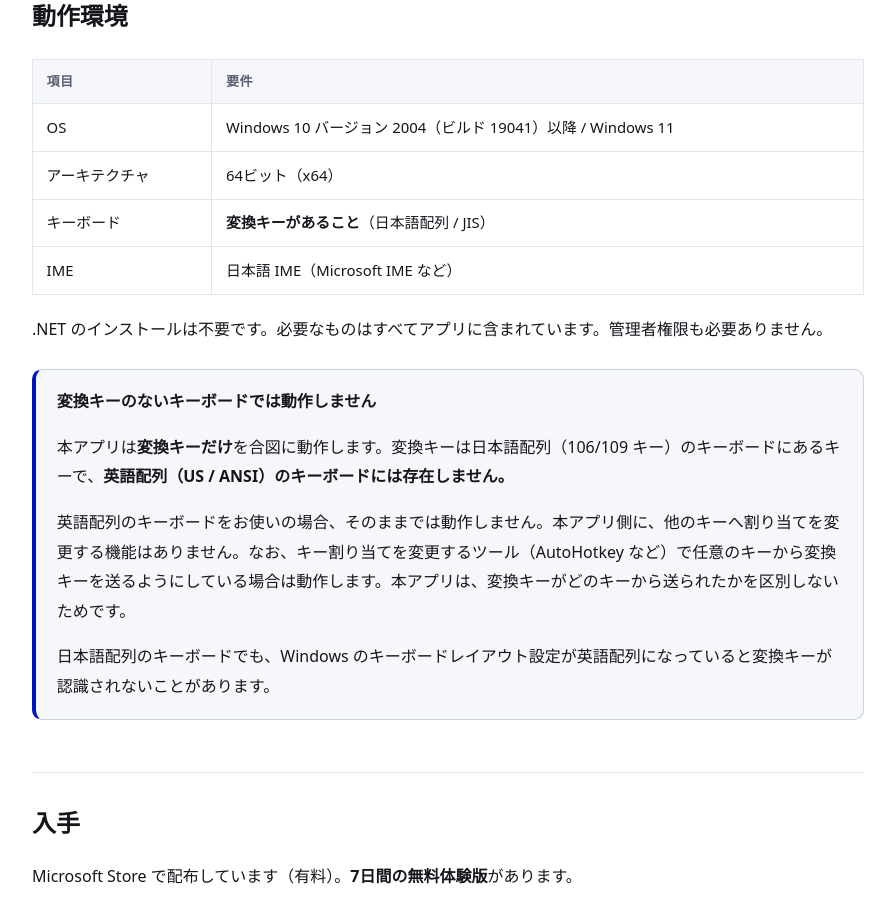
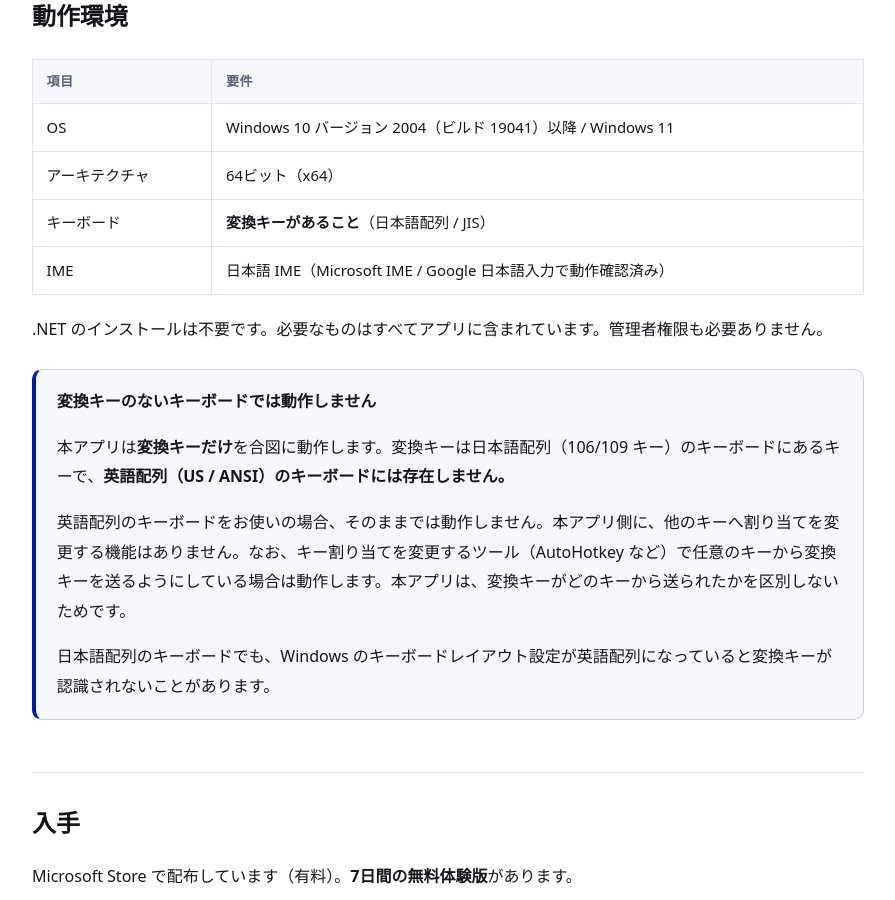
Before and after one commit to moappsupport/ro-maji_IME_Rescue, a Jekyll site: the page built from index.md, in a window 1280 px wide and 900 px high, scrolled down 2040 px. Shown: the whole window, without its empty margins (192-1087 px from the left). Built offline with Jekyll 4.4.1, drawn with Linux system fonts in a browser that asks for light colours.

Commit message:
失敗通知に対処法を入れ、Google 日本語入力の対応を明記
## 失敗時のトーストに対処法が無かった

対処法が書かれていたのは CopyTimeout だけで、他は原因の説明で終わっていた。
常駐型でウィンドウが無く、ユーザーが設定画面に辿り着く手がかりが他に無いため、
次に何をすればよいかを必ず入れる。

特に SelectionVerifyFailed は実測で唯一観測された失敗で、トラブルシューティング
でも最上位に置いた症状なのに、中断した事実しか伝えていなかった。

- 1 行目はトラブルシューティングの見出しと一致させる。ユーザーはこの文言を
  そのまま検索するため、変えるとドキュメントに辿り着けなくなる
- 対処のしようが無い CopyNonText は、その旨をはっきり書いて迷わせない
- 「このアプリでは動作しません」は本アプリと対象アプリのどちらか読めないため
  「対象のアプリ」に、「管理者権限で起動し直す」も対象が不明なため「本アプリを」
  と明示した

## トーストの表示時間

4 秒を渡していたが、Windows 10/11 ではこの値は使われず、実際の表示時間は
アクセシビリティの「通知を表示する長さ」で決まる。その最小値である 5 秒に
合わせ、定数へ切り出した。

## Google 日本語入力

実装は特定の IME に依存する API を使っておらず（IMM32 と仮想キー送信のみ）、
実機で動作を確認した。大文字の保持が依存している「大文字が 2 文字以上続くと
かな入力へ戻る」挙動も同じだった。動作環境の記載を Microsoft IME だけから
両方の確認済み表記に変えた。

Co-Authored-By: Claude Opus 5 <noreply@anthropic.com>

```diff
--- a/index.md
+++ b/index.md
@@ -60,7 +60,7 @@ title: ro-maji IME Rescue
 | OS | Windows 10 バージョン 2004（ビルド 19041）以降 / Windows 11 |
 | アーキテクチャ | 64ビット（x64） |
 | キーボード | **変換キーがあること**（日本語配列 / JIS） |
-| IME | 日本語 IME（Microsoft IME など） |
+| IME | 日本語 IME（Microsoft IME / Google 日本語入力で動作確認済み） |
 
 .NET のインストールは不要です。必要なものはすべてアプリに含まれています。管理者権限も必要ありません。
 
```
